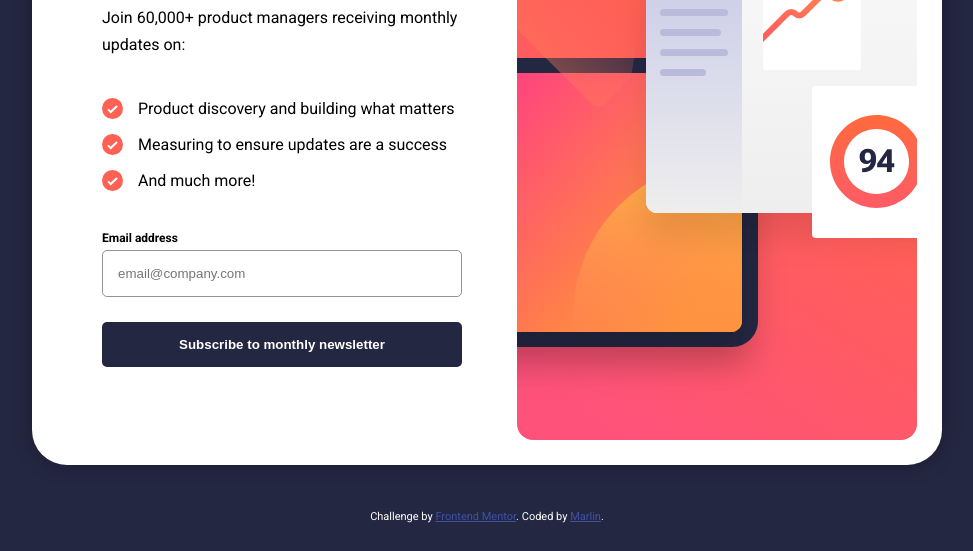
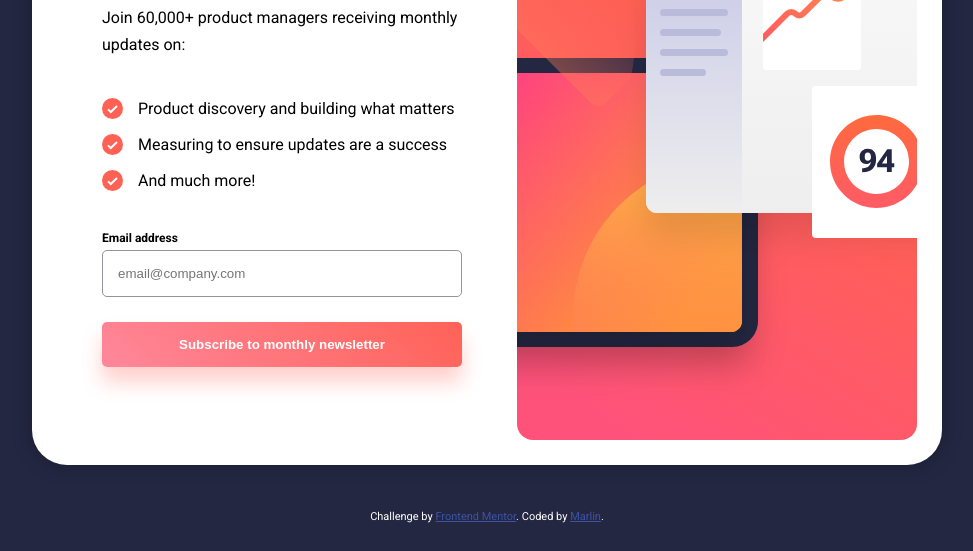
Before and after one commit to Mrlmll/Frontend-Mentor-1, a plain HTML site: page index.html in a window 1280 px wide. In both pictures the pointer is over the button "Subscribe to monthly newsletter". Shown: the part 265-816 px from the top of the page, without its empty margins (153-1126 px from the left). Drawn offline with Linux system fonts and the light colour scheme.

Commit message:
Created Button Hover and Active Styles

```diff
--- a/style.css
+++ b/style.css
@@ -97,6 +97,15 @@ body {
   font-weight: 700;
   background-color: var(--Dark-Slate-Grey);
   color: white;
+  cursor: pointer;
+}
+button:hover{
+  background-color: none;
+  background: linear-gradient(45deg, rgb(255, 135, 155), var(--Tomato));
+  box-shadow: 0px 15px 20px rgba(255, 98, 87, 0.3);
+}
+button:active{
+  opacity: 70%;
 }
 
 .js-container-success{
```
